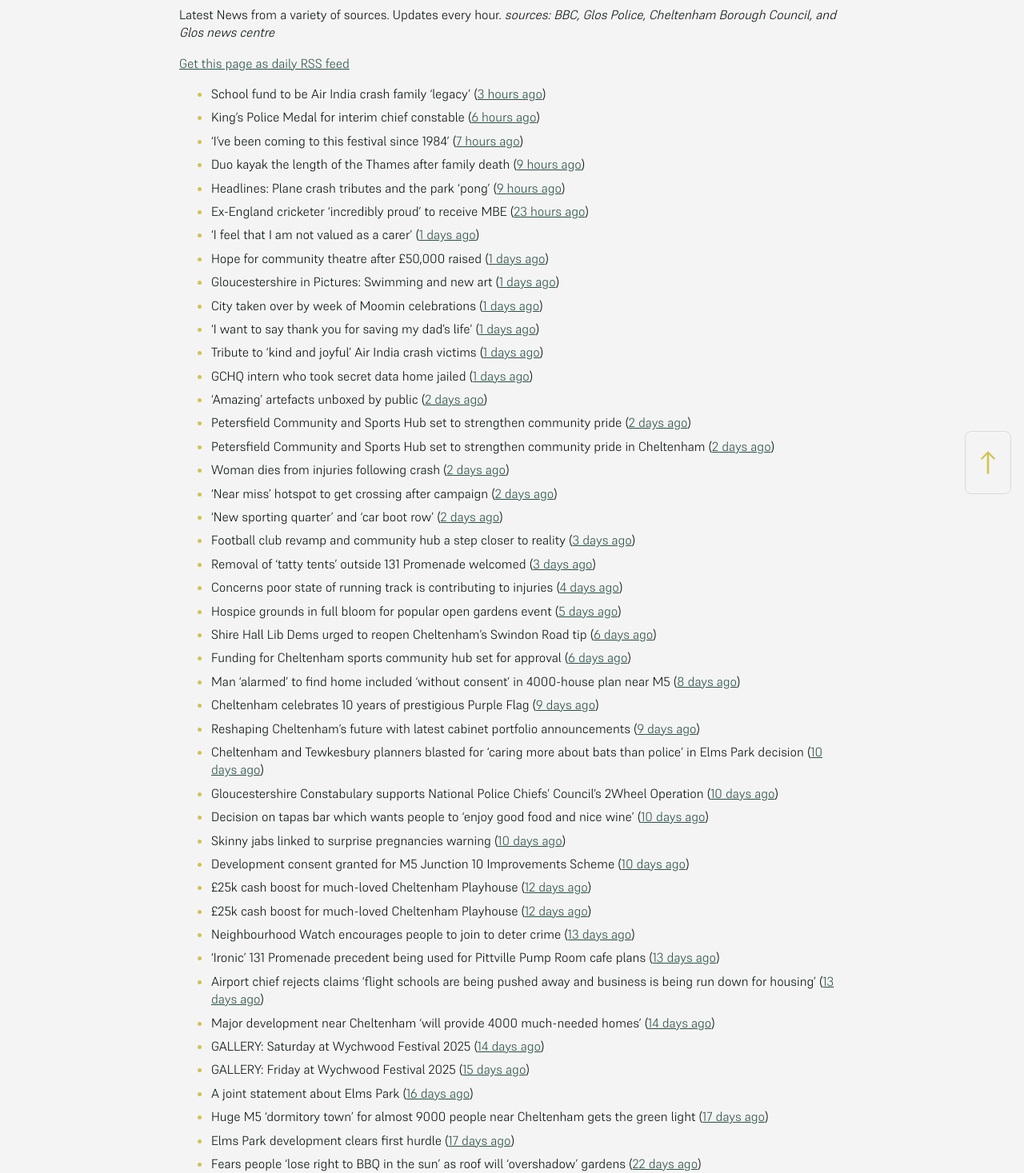
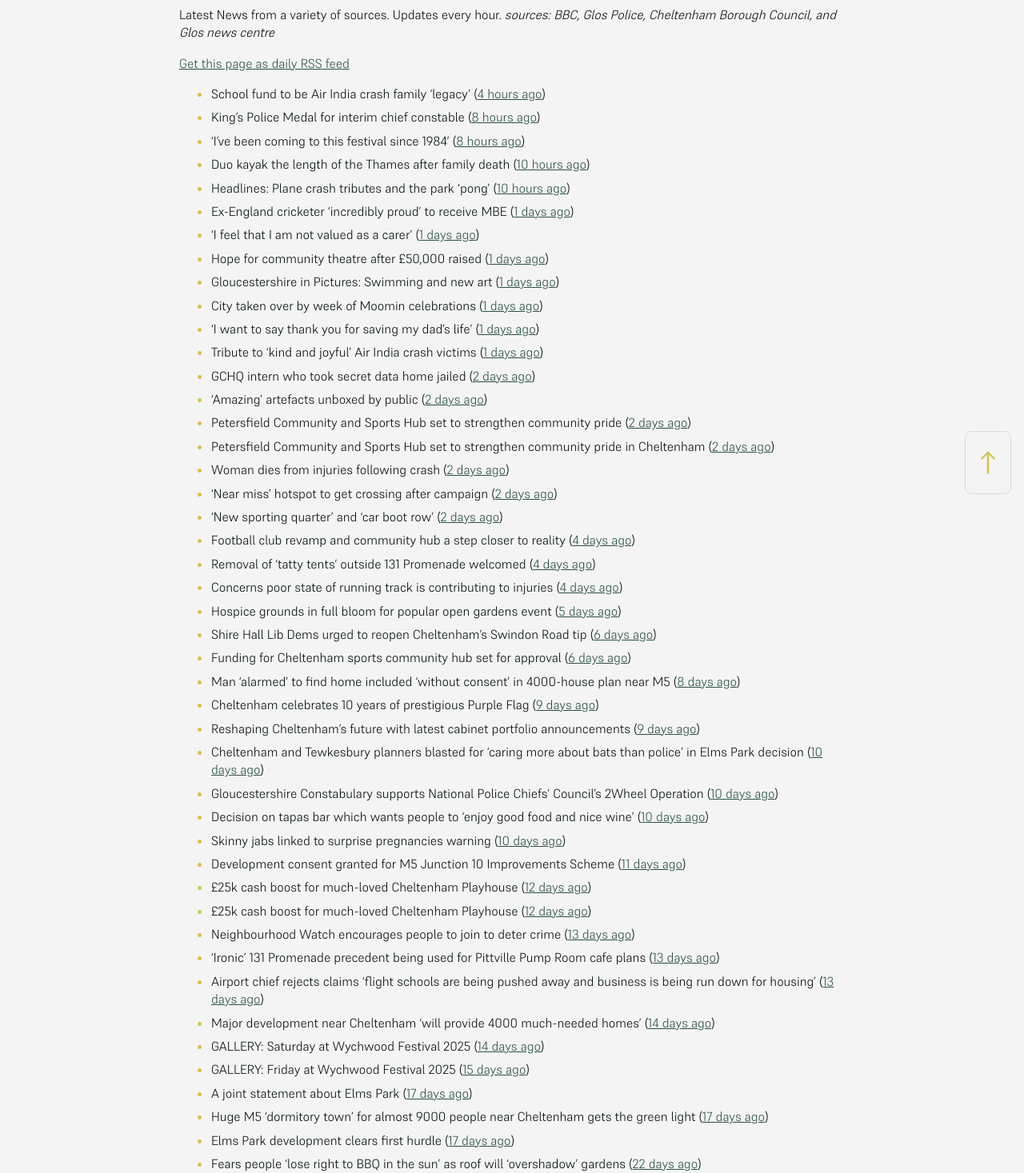
Before and after one commit to mat-0/cheltenham-open-data, a Jekyll site: the page built from _pages/news.md, in a window 1280 px wide. Shown: the part 266-1733 px from the top of the page at 80% size. Built offline with Jekyll 4.4.1, drawn with Linux system fonts in a browser that asks for light colours.

Commit message:
Updated 2025-06-15 16:58:17

```diff
--- a/_pages/news.md
+++ b/_pages/news.md
@@ -12,27 +12,27 @@ _sources: BBC, Glos Police, Cheltenham Borough Council, and Glos news centre_
 [Get this page as daily RSS feed](/daily.rss)
 
 <!-- news_marker starts -->
-- School fund to be Air India crash family 'legacy' ([3 hours ago](https://www.bbc.com/news/articles/c5y5ygl2g31o))
-- King's Police Medal for interim chief constable ([6 hours ago](https://www.bbc.com/news/articles/c39x9jz8ez1o))
-- 'I've been coming to this festival since 1984' ([7 hours ago](https://www.bbc.com/news/articles/clyny53kdg4o))
-- Duo kayak the length of the Thames after family death ([9 hours ago](https://www.bbc.com/news/articles/c79ep5dqpd3o))
-- Headlines: Plane crash tributes and the park 'pong' ([9 hours ago](https://www.bbc.com/news/articles/czdy9lymrmgo))
-- Ex-England cricketer 'incredibly proud' to receive MBE ([23 hours ago](https://www.bbc.com/news/articles/cql2qnr0kveo))
+- School fund to be Air India crash family 'legacy' ([4 hours ago](https://www.bbc.com/news/articles/c5y5ygl2g31o))
+- King's Police Medal for interim chief constable ([8 hours ago](https://www.bbc.com/news/articles/c39x9jz8ez1o))
+- 'I've been coming to this festival since 1984' ([8 hours ago](https://www.bbc.com/news/articles/clyny53kdg4o))
+- Duo kayak the length of the Thames after family death ([10 hours ago](https://www.bbc.com/news/articles/c79ep5dqpd3o))
+- Headlines: Plane crash tributes and the park 'pong' ([10 hours ago](https://www.bbc.com/news/articles/czdy9lymrmgo))
+- Ex-England cricketer 'incredibly proud' to receive MBE ([1 days ago](https://www.bbc.com/news/articles/cql2qnr0kveo))
 - 'I feel that I am not valued as a carer' ([1 days ago](https://www.bbc.com/news/articles/czdyzvrld34o))
 - Hope for community theatre after £50,000 raised ([1 days ago](https://www.bbc.com/news/articles/c3rpgenlq8jo))
 - Gloucestershire in Pictures: Swimming and new art ([1 days ago](https://www.bbc.com/news/articles/ckgr8gzq8rjo))
 - City taken over by week of Moomin celebrations ([1 days ago](https://www.bbc.com/news/articles/c79e092j1qyo))
 - 'I want to say thank you for saving my dad's life' ([1 days ago](https://www.bbc.com/news/articles/c8jg40v7l00o))
 - Tribute to 'kind and joyful' Air India crash victims ([1 days ago](https://www.bbc.com/news/articles/c20qv62dxq6o))
-- GCHQ intern who took secret data home jailed ([1 days ago](https://www.bbc.com/news/articles/c14k3xlj6rpo))
+- GCHQ intern who took secret data home jailed ([2 days ago](https://www.bbc.com/news/articles/c14k3xlj6rpo))
 - 'Amazing' artefacts unboxed by public ([2 days ago](https://www.bbc.com/news/articles/cgeglpyez20o))
 - Petersfield Community and Sports Hub set to strengthen community pride ([2 days ago](https://gloucesternewscentre.co.uk/petersfield-community-and-sports-hub-set-to-strengthen-community-pride/))
 - Petersfield Community and Sports Hub set to strengthen community pride in Cheltenham ([2 days ago](https://www.cheltenham.gov.uk/news/article/3020/petersfield_community_and_sports_hub_set_to_strengthen_community_pride_in_cheltenham))
 - Woman dies from injuries following crash ([2 days ago](https://www.bbc.com/news/articles/cx2q7py0p1qo))
 - 'Near miss' hotspot to get crossing after campaign ([2 days ago](https://www.bbc.com/news/articles/ckg75mj80kno))
 - 'New sporting quarter' and 'car boot row' ([2 days ago](https://www.bbc.com/news/articles/c249e52vp45o))
-- Football club revamp and community hub a step closer to reality ([3 days ago](https://gloucesternewscentre.co.uk/football-club-revamp-and-community-hub-a-step-closer-to-reality/))
-- Removal of ‘tatty tents’ outside 131 Promenade welcomed ([3 days ago](https://gloucesternewscentre.co.uk/removal-of-tatty-tents-outside-131-promenade-welcomed/))
+- Football club revamp and community hub a step closer to reality ([4 days ago](https://gloucesternewscentre.co.uk/football-club-revamp-and-community-hub-a-step-closer-to-reality/))
+- Removal of ‘tatty tents’ outside 131 Promenade welcomed ([4 days ago](https://gloucesternewscentre.co.uk/removal-of-tatty-tents-outside-131-promenade-welcomed/))
 - Concerns poor state of running track is contributing to injuries ([4 days ago](https://gloucesternewscentre.co.uk/concerns-poor-state-of-running-track-is-contributing-to-injuries/))
 - Hospice grounds in full bloom for popular open gardens event ([5 days ago](https://gloucesternewscentre.co.uk/hospice-grounds-in-full-bloom-for-popular-open-gardens-event/))
 - Shire Hall Lib Dems urged to reopen Cheltenham’s Swindon Road tip ([6 days ago](https://gloucesternewscentre.co.uk/shire-hall-lib-dems-urged-to-reopen-cheltenhams-swindon-road-tip/))
@@ -44,7 +44,7 @@ _sources: BBC, Glos Police, Cheltenham Borough Council, and Glos news centre_
 - Gloucestershire Constabulary supports National Police Chiefs’ Council’s 2Wheel Operation ([10 days ago](https://gloucesternewscentre.co.uk/gloucestershire-constabulary-supports-national-police-chiefs-councils-2wheel-operation/))
 - Decision on tapas bar which wants people to ‘enjoy good food and nice wine’ ([10 days ago](https://gloucesternewscentre.co.uk/decision-on-tapas-bar-which-wants-people-to-enjoy-good-food-and-nice-wine/))
 - Skinny jabs linked to surprise pregnancies warning ([10 days ago](https://www.bbc.co.uk/sounds/play/p0lgh4cd))
-- Development consent granted for M5 Junction 10 Improvements Scheme ([10 days ago](https://gloucesternewscentre.co.uk/development-consent-granted-for-m5-junction-10-improvements-scheme/))
+- Development consent granted for M5 Junction 10 Improvements Scheme ([11 days ago](https://gloucesternewscentre.co.uk/development-consent-granted-for-m5-junction-10-improvements-scheme/))
 - £25k cash boost for much-loved Cheltenham Playhouse ([12 days ago](https://gloucesternewscentre.co.uk/25k-cash-boost-for-much-loved-cheltenham-playhouse/))
 - £25k cash boost for much-loved Cheltenham Playhouse ([12 days ago](https://www.cheltenham.gov.uk/news/article/3017/25k_cash_boost_for_much-loved_cheltenham_playhouse))
 - Neighbourhood Watch encourages people to join to deter crime ([13 days ago](https://gloucesternewscentre.co.uk/neighbourhood-watch-encourages-people-to-join-to-deter-crime/))
@@ -53,7 +53,7 @@ _sources: BBC, Glos Police, Cheltenham Borough Council, and Glos news centre_
 - Major development near Cheltenham ‘will provide 4000 much-needed homes’ ([14 days ago](https://gloucesternewscentre.co.uk/major-development-near-cheltenham-will-provide-4000-much-needed-homes/))
 - GALLERY: Saturday at Wychwood Festival 2025 ([14 days ago](https://gloucesternewscentre.co.uk/gallery-saturday-at-wychwood-festival-2025/))
 - GALLERY: Friday at Wychwood Festival 2025 ([15 days ago](https://gloucesternewscentre.co.uk/gallery-friday-at-wychwood-festival-2025/))
-- A joint statement about Elms Park ([16 days ago](https://www.cheltenham.gov.uk/news/article/3015/a_joint_statement_about_elms_park))
+- A joint statement about Elms Park ([17 days ago](https://www.cheltenham.gov.uk/news/article/3015/a_joint_statement_about_elms_park))
 - Huge M5 ‘dormitory town’ for almost 9000 people near Cheltenham gets the green light ([17 days ago](https://gloucesternewscentre.co.uk/huge-m5-dormitory-town-for-almost-9000-people-near-cheltenham-gets-the-green-light/))
 - Elms Park development clears first hurdle ([17 days ago](https://gloucesternewscentre.co.uk/elms-park-development-clears-first-hurdle/))
 - Fears people ‘lose right to BBQ in the sun’ as roof will ‘overshadow’ gardens ([22 days ago](https://gloucesternewscentre.co.uk/fears-people-lose-right-to-bbq-in-the-sun-as-roof-will-overshadow-gardens/))
```
Also changed, not shown: _data/flood.json (+5 -90 lines), _pages/fix-my-street.md (+1 -1 lines), index.md (+5 -5 lines).
